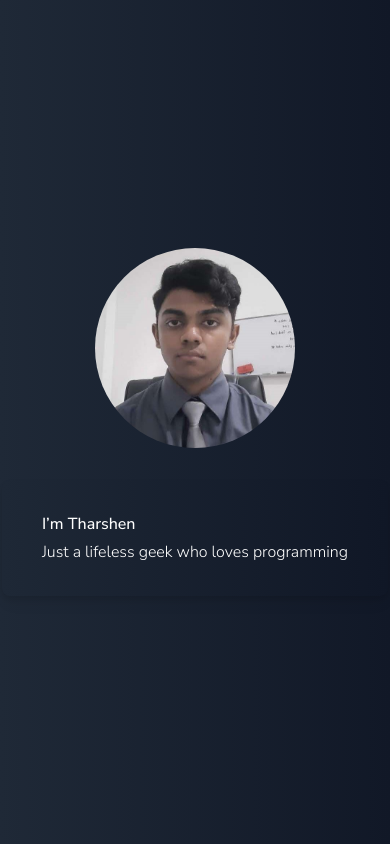
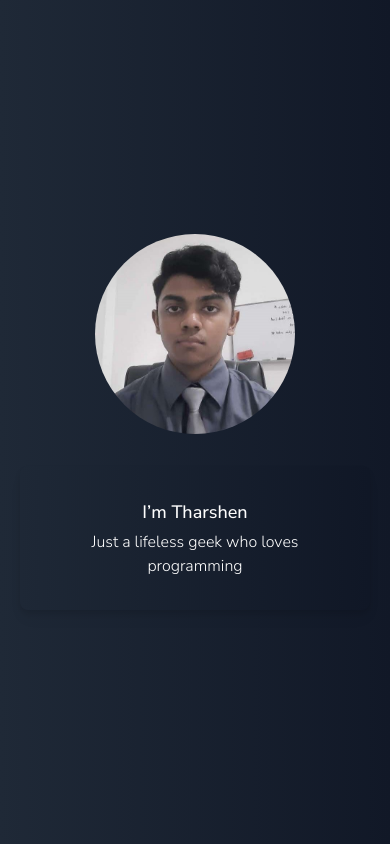
Before and after one commit to Tharshen2124/Portfolio, a Next.js app: page / in a window 390 px wide. Shown: the top 844 px of the page. Built offline with nearby package versions, Linux system fonts and the light colour scheme.

Commit message:
fix: finally fixed the responsive issue

```diff
--- a/src/components/organisms/Footer.jsx
+++ b/src/components/organisms/Footer.jsx
@@ -1,7 +1,7 @@
 export default function Footer() {
   return (
     <footer className="bg-gray-900 w-full py-5 mt-24 flex">
-        <p className="mx-auto sm:text-xs lg:text-md">All Rights Reserved &#169; 2023 | Tharshen</p>
+        <p className="mx-auto tablet:text-md phone:text-sm">All Rights Reserved &#169; 2023 | Tharshen</p>
     </footer>
   )
 }
--- a/src/components/organisms/Header.jsx
+++ b/src/components/organisms/Header.jsx
@@ -12,9 +12,9 @@ export default function Header() {
           className="rounded-[1000px]"
         />
         <div className="" id="something" data-aos="fade-up">
-          <div className="py-8 sm:w-[320px] lg:w-[420px] px-10 rounded-lg drop-shadow-lg  bg-gradient-to-r from-gray-800 to-gray-900 animate-pulse">
-            <h1 className="font-[400] sm:text-xl md:text-2xl lg:text-4xl sm:text-center lg:text-left" >I&rsquo;m Tharshen</h1>
-            <h3 className="mt-1 font-[300] ">Just a lifeless geek who loves programming</h3>
+          <div className="py-8 sm:w-[320px] lg:w-[420px] px-10 rounded-lg drop-shadow-lg  bg-gradient-to-r from-gray-800 to-gray-900 animate-pulse phone:mx-5">
+            <h1 className="font-[400] laptop:text-4xl tablet:text-2xl phone:text-lg sm:text-center laptop:text-left phone:text-center" >I&rsquo;m Tharshen</h1>
+            <h3 className="mt-1 font-[300] laptop:text-left phone:text-center">Just a lifeless geek who loves programming</h3>
           </div>
         </div>
       </div>
--- a/src/components/organisms/Projects.jsx
+++ b/src/components/organisms/Projects.jsx
@@ -4,7 +4,7 @@ export default function Projects() {
   return (
     <section className="">
         <h2 className=" text-3xl text-center">My Projects</h2>
-        <div className="flex flex-wrap justify-center gap-8 mt-10">
+        <div className="flex flex-wrap justify-center gap-8 mt-10 mx-8">
             <div className="w-[500px] py-5 px-10 rounded-xl bg-gradient-to-r from-gray-800 via-gray-900 to-black shadow-lg">
             <div className="bg-yellow-500 text-black font-bold text-sm rounded-xl w-24 text-center py-1 my-2">In Progress</div>
                 <h1 className="font-bold">Restaurant Website</h1>
--- a/tailwind.config.js
+++ b/tailwind.config.js
@@ -13,6 +13,19 @@ module.exports = {
           "conic-gradient(from 180deg at 50% 50%, var(--tw-gradient-stops))",
       },
     },
+    screens: {
+      'phone': '350px',
+      // => @media (min-width: 350px) { ... }
+
+      'tablet': '640px',
+      // => @media (min-width: 640px) { ... }
+
+      'laptop': '1024px',
+      // => @media (min-width: 1024px) { ... }
+
+      'desktop': '1280px',
+      // => @media (min-width: 1280px) { ... }
+    },
   },
   plugins: [],
 };
```
